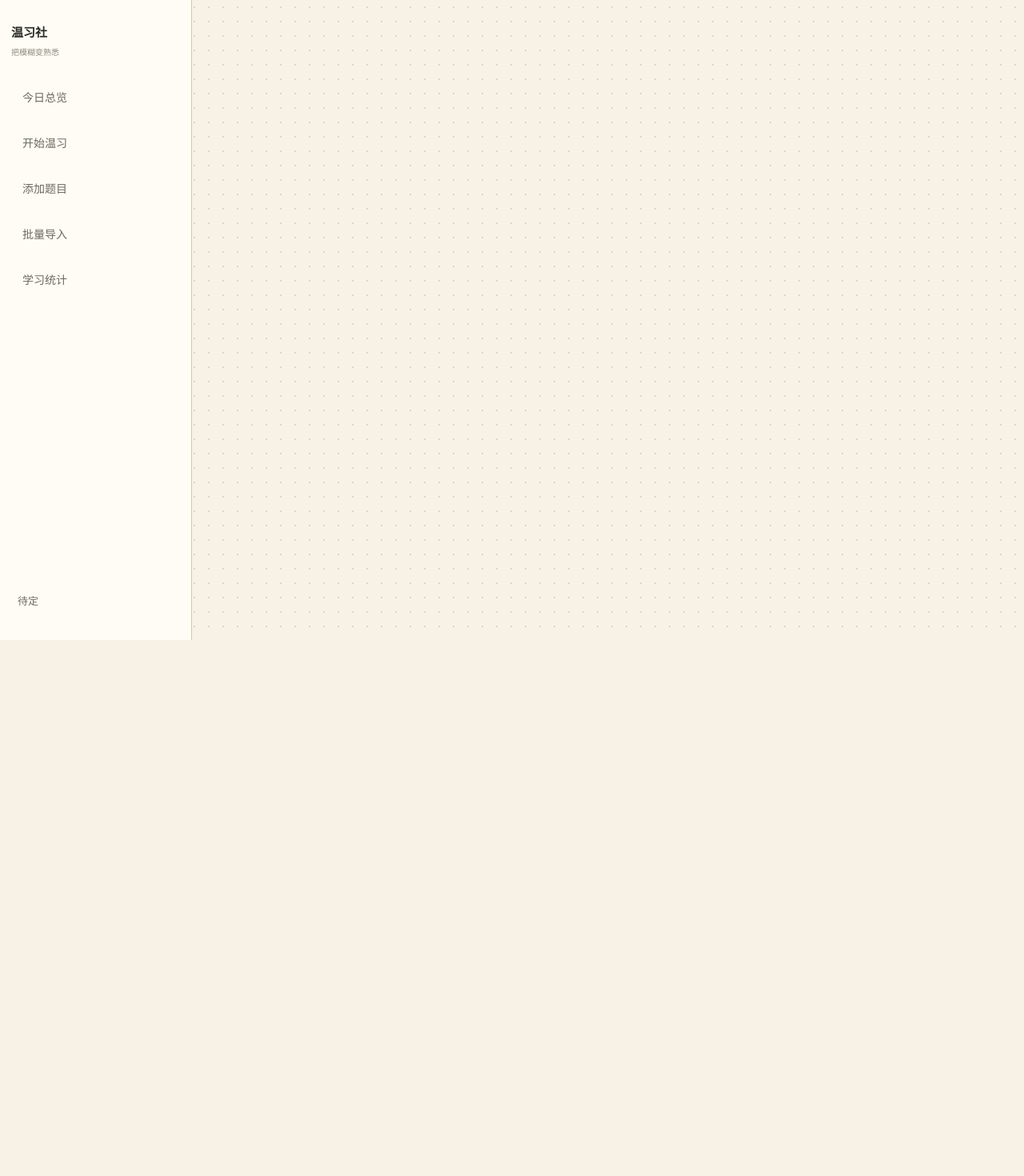
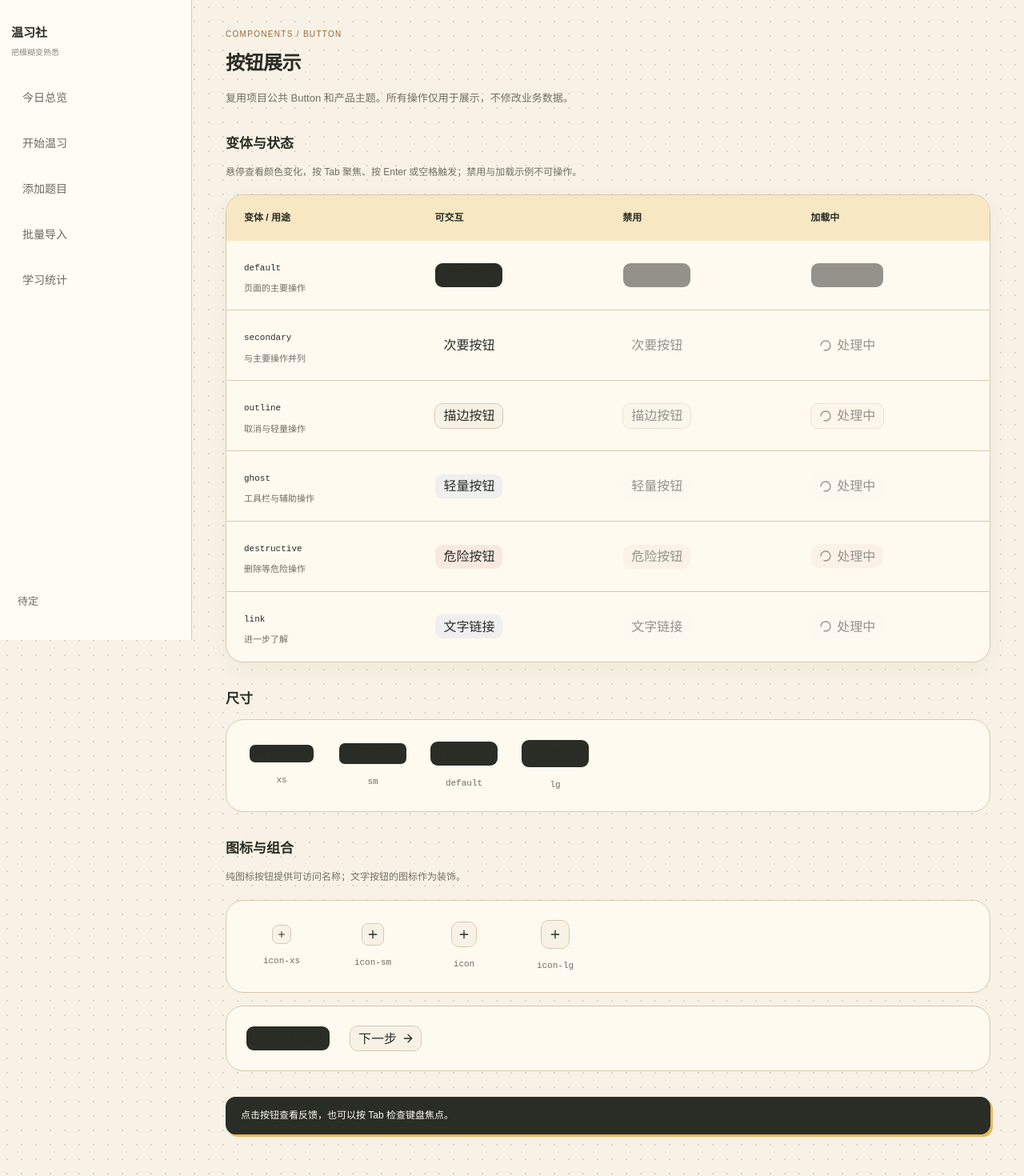
Before and after one commit to guguphoenix707/wenxi-club, a React (Vite) app in the folder frontend/: page /test-style in a window 1280 px wide. Shown: the top 1470 px of the page at 80% size. Before the commit the page ends 800 px from the top, so only its background shows below. Built offline with nearby package versions, Linux system fonts and the light colour scheme.

Commit message:
add page

```diff
--- /dev/null
+++ b/frontend/src/pages/test-style.module.css
@@ -0,0 +1,138 @@
+.showcase {
+  max-width: 1100px;
+  padding-bottom: 32px;
+}
+
+.intro {
+  max-width: 620px;
+  margin: 12px 0 0;
+  font-size: 13px;
+}
+
+.section {
+  margin-top: 32px;
+}
+
+.section h2 {
+  margin: 0 0 10px;
+}
+
+.section > p {
+  margin: 0 0 18px;
+  font-size: 12px;
+}
+
+.tableWrap {
+  overflow-x: auto;
+  border: 1px solid var(--outline);
+  border-radius: var(--radius-card);
+  background: var(--paper);
+  box-shadow: var(--shadow-soft);
+}
+
+.table {
+  width: 100%;
+  min-width: 620px;
+  border-collapse: collapse;
+  text-align: left;
+}
+
+.table th, .table td {
+  padding: 18px 22px;
+  border-bottom: 1px solid var(--outline);
+}
+
+.table thead th {
+  background: var(--accent-soft);
+  font-size: 12px;
+}
+
+.table tbody th {
+  font-weight: 400;
+}
+
+.table tr:last-child > * {
+  border-bottom: 0;
+}
+
+.table small {
+  display: block;
+  margin-top: 5px;
+  color: var(--text-muted);
+  font-size: 11px;
+}
+
+.showcase code {
+  font-size: 11px;
+}
+
+.panel {
+  display: flex;
+  flex-wrap: wrap;
+  align-items: center;
+  gap: 24px;
+  padding: 24px;
+  border: 1px solid var(--outline);
+  border-radius: var(--radius-card);
+  background: var(--paper);
+}
+
+.panel + .panel {
+  margin-top: 16px;
+}
+
+.example {
+  display: grid;
+  justify-items: center;
+  align-content: center;
+  gap: 12px;
+  min-width: 90px;
+}
+
+.example code {
+  color: var(--text-muted);
+}
+
+.feedback {
+  position: sticky;
+  bottom: 16px;
+  margin: 32px 0 0;
+  padding: 12px 18px;
+  border: 1px solid var(--ink);
+  border-radius: var(--radius-control);
+  background: var(--ink);
+  color: var(--paper);
+  box-shadow: var(--shadow-warm);
+  font-size: 12px;
+}
+
+.spinner {
+  animation: spin 1s linear infinite;
+}
+
+@keyframes spin {
+  to {
+    transform: rotate(360deg);
+  }
+}
+
+@media (max-width: 767px) {
+  .panel {
+    padding: 20px 16px;
+    gap: 20px;
+  }
+
+  .table th, .table td {
+    padding: 16px;
+  }
+
+  .feedback {
+    bottom: 12px;
+  }
+}
+
+@media (prefers-reduced-motion: reduce) {
+  .spinner {
+    animation: none;
+  }
+}
--- a/frontend/src/pages/test-style.tsx
+++ b/frontend/src/pages/test-style.tsx
@@ -1,3 +1,63 @@
+import { useState } from 'react';
+import { ArrowRight, BookOpenCheck, LoaderCircle, Plus } from 'lucide-react';
+import { Button } from '@/components/ui/button';
+import styles from './test-style.module.css';
+
+const variants = [
+  ['default', '主要按钮', '页面的主要操作'],
+  ['secondary', '次要按钮', '与主要操作并列'],
+  ['outline', '描边按钮', '取消与轻量操作'],
+  ['ghost', '轻量按钮', '工具栏与辅助操作'],
+  ['destructive', '危险按钮', '删除等危险操作'],
+  ['link', '文字链接', '进一步了解'],
+] as const;
+const sizes = ['xs', 'sm', 'default', 'lg'] as const;
+const iconSizes = ['icon-xs', 'icon-sm', 'icon', 'icon-lg'] as const;
+
 export default function TestStyle() {
-  return null;
+  const [feedback, setFeedback] = useState('点击按钮查看反馈，也可以按 Tab 检查键盘焦点。');
+  const announce = (name: string) => setFeedback(`已点击「${name}」示例。`);
+
+  return <div className={styles.showcase}>
+    <title>按钮展示 · 面试温习社</title>
+    <meta name="robots" content="noindex, nofollow" />
+    <header>
+      <p className="eyebrow">COMPONENTS / BUTTON</p>
+      <h1>按钮展示</h1>
+      <p className={styles.intro}>复用项目公共 Button 和产品主题。所有操作仅用于展示，不修改业务数据。</p>
+    </header>
+    <section className={styles.section} aria-labelledby="variants-title">
+      <h2 id="variants-title">变体与状态</h2>
+      <p>悬停查看颜色变化，按 Tab 聚焦、按 Enter 或空格触发；禁用与加载示例不可操作。</p>
+      <div className={styles.tableWrap}>
+        <table className={styles.table}>
+          <thead><tr><th scope="col">变体 / 用途</th><th scope="col">可交互</th><th scope="col">禁用</th><th scope="col">加载中</th></tr></thead>
+          <tbody>{variants.map(([variant, label, usage]) => <tr key={variant}>
+            <th scope="row"><code>{variant}</code><small>{usage}</small></th>
+            <td><Button type="button" variant={variant} onClick={() => announce(label)}>{label}</Button></td>
+            <td><Button type="button" variant={variant} disabled>{label}</Button></td>
+            <td><Button type="button" variant={variant} disabled aria-busy="true"><LoaderCircle className={styles.spinner} aria-hidden="true" />处理中</Button></td>
+          </tr>)}</tbody>
+        </table>
+      </div>
+    </section>
+    <section className={styles.section} aria-labelledby="sizes-title">
+      <h2 id="sizes-title">尺寸</h2>
+      <div className={styles.panel}>{sizes.map(size => <div key={size} className={styles.example}>
+        <Button type="button" size={size} onClick={() => announce(`${size} 尺寸`)}>开始温习</Button><code>{size}</code>
+      </div>)}</div>
+    </section>
+    <section className={styles.section} aria-labelledby="icons-title">
+      <h2 id="icons-title">图标与组合</h2>
+      <p>纯图标按钮提供可访问名称；文字按钮的图标作为装饰。</p>
+      <div className={styles.panel}>{iconSizes.map(size => <div key={size} className={styles.example}>
+        <Button type="button" size={size} variant="outline" aria-label={`添加题目，${size}`} onClick={() => announce(`添加题目，${size}`)}><Plus aria-hidden="true" /></Button><code>{size}</code>
+      </div>)}</div>
+      <div className={styles.panel}>
+        <Button type="button" onClick={() => announce('开始温习')}><BookOpenCheck data-icon="inline-start" aria-hidden="true" />开始温习</Button>
+        <Button type="button" variant="outline" onClick={() => announce('下一步')}>下一步<ArrowRight data-icon="inline-end" aria-hidden="true" /></Button>
+      </div>
+    </section>
+    <p className={styles.feedback} role="status" aria-live="polite" aria-atomic="true">{feedback}</p>
+  </div>;
 }
```
